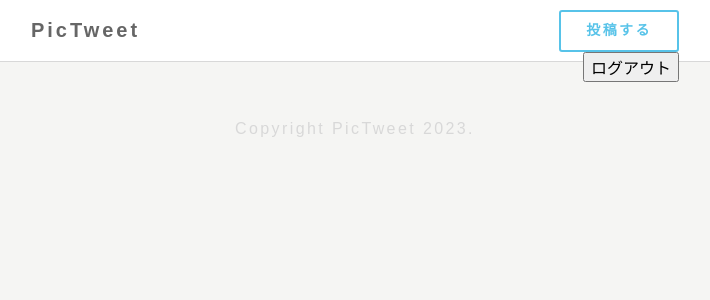
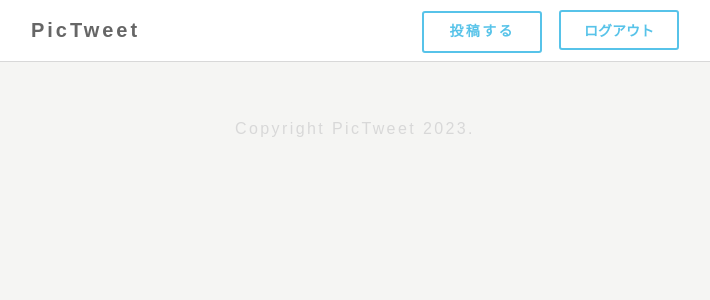
Before and after one commit to ArgonSys/django_pictweet, a Django app: page /tweets/ in a window 1280 px wide. Shown: the top 300 px of the page, without its empty margins (285-995 px from the left). Run offline with Django 5.2, Linux system fonts and the light colour scheme; the visitor is signed in with stand-in values (Sample User, id 1); data that the repository does not hold is empty.

Commit message:
formにclass="post"追加、直上divのclass="flex"削除

```diff
--- a/django_pictweet/templates/base.html
+++ b/django_pictweet/templates/base.html
@@ -12,11 +12,11 @@
       <div class="header__bar row">
         <h1 class="grid-6"><a href="/">PicTweet</a></h1>
         {% if user.is_authenticated %}
-          <div class="user_nav grid-6 flex">
+          <div class="user_nav grid-6">
             <a class="post" href="/tweets/new">投稿する</a>
-            <form action="{% url 'users:logout' %}" method="post">
+            <form action="{% url 'users:logout' %}" method="post" class="post">
               {% csrf_token %}
-              <button class="post" >ログアウト</button>
+              <button class="post">ログアウト</button>
             </form>
           </div>
         {% else %}
```
